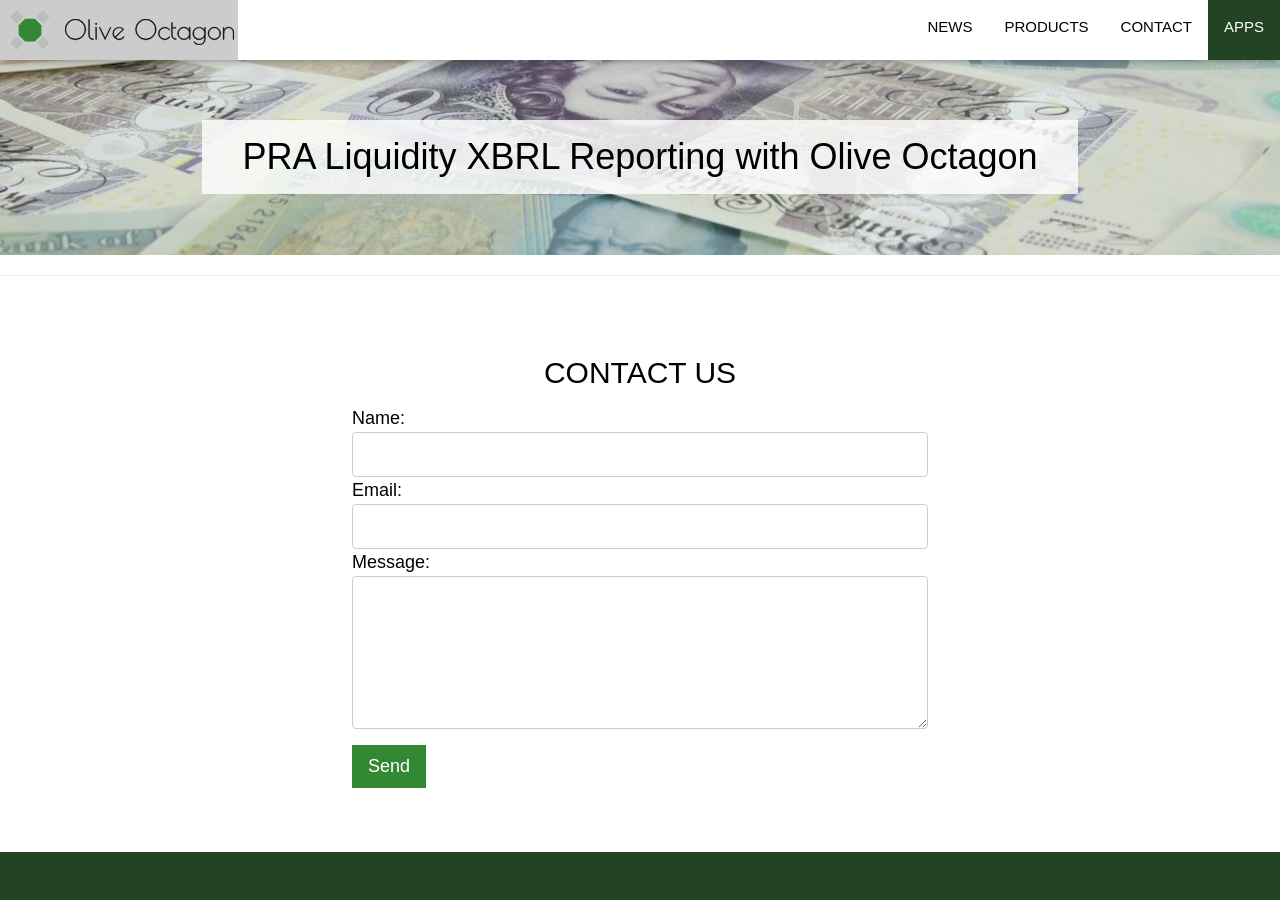
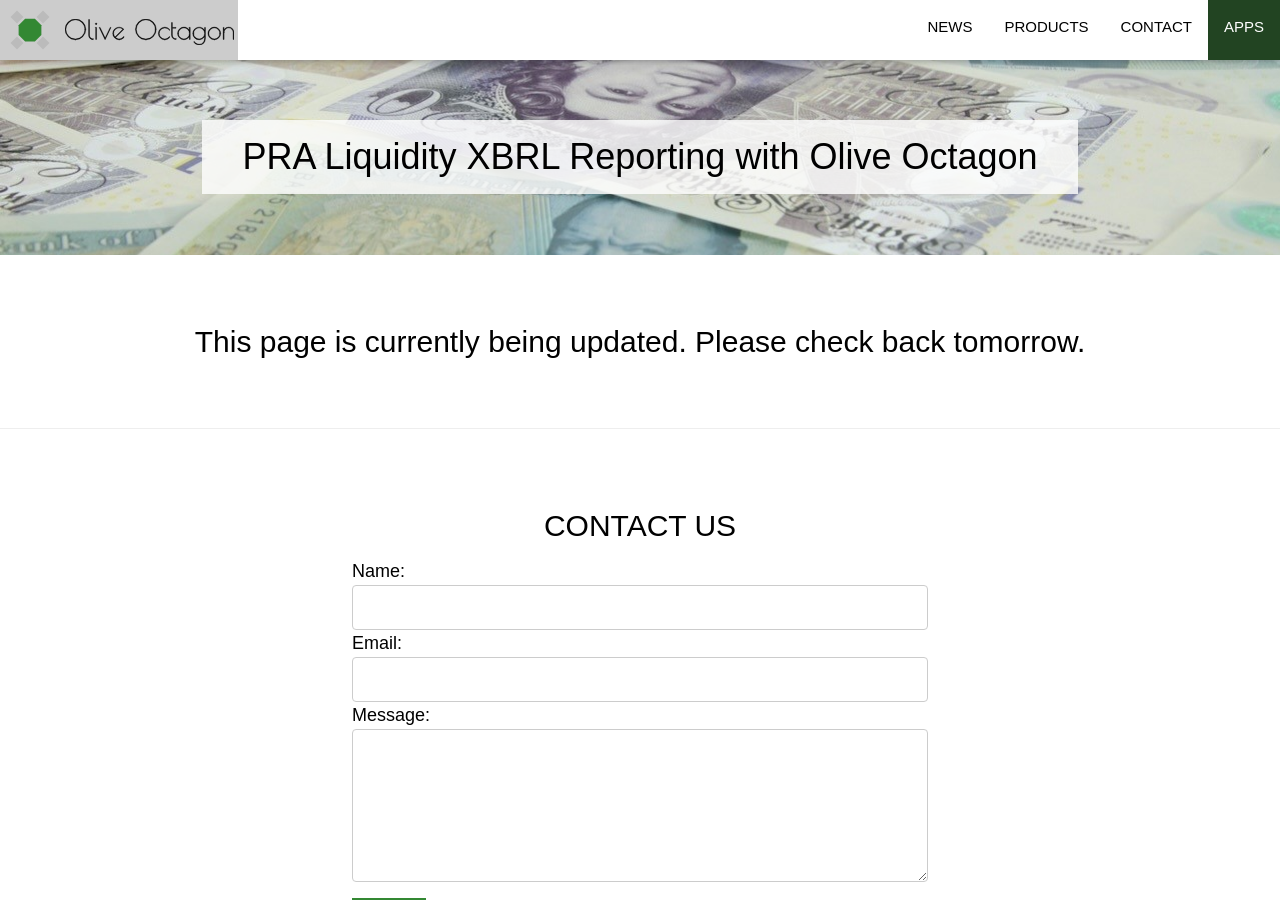
Before and after one commit to oliveoctagon/oliveoctagon.github.io, a Jekyll site: the page built from products/pra-liquidity/index.html, in a window 1280 px wide and 900 px high. Built offline with Jekyll 4.4.1, drawn with Linux system fonts in a browser that asks for light colours; some web fonts are replaced.

Commit message:
Add placeholder text to PRA Liquidity product page

```diff
--- a/products/pra-liquidity/index.html
+++ b/products/pra-liquidity/index.html
@@ -4,3 +4,7 @@ title: "PRA Liquidity XBRL Reporting with Olive Octagon"
 image: /assets/images/money-pounds.jpg
 description: Information on Olive Octagon's software for completing PRA Liquidity reporting in XBRL
 ---
+
+<div class="w3-content w3-center">
+    <h2>This page is currently being updated. Please check back tomorrow.</h2>
+</div>
```
